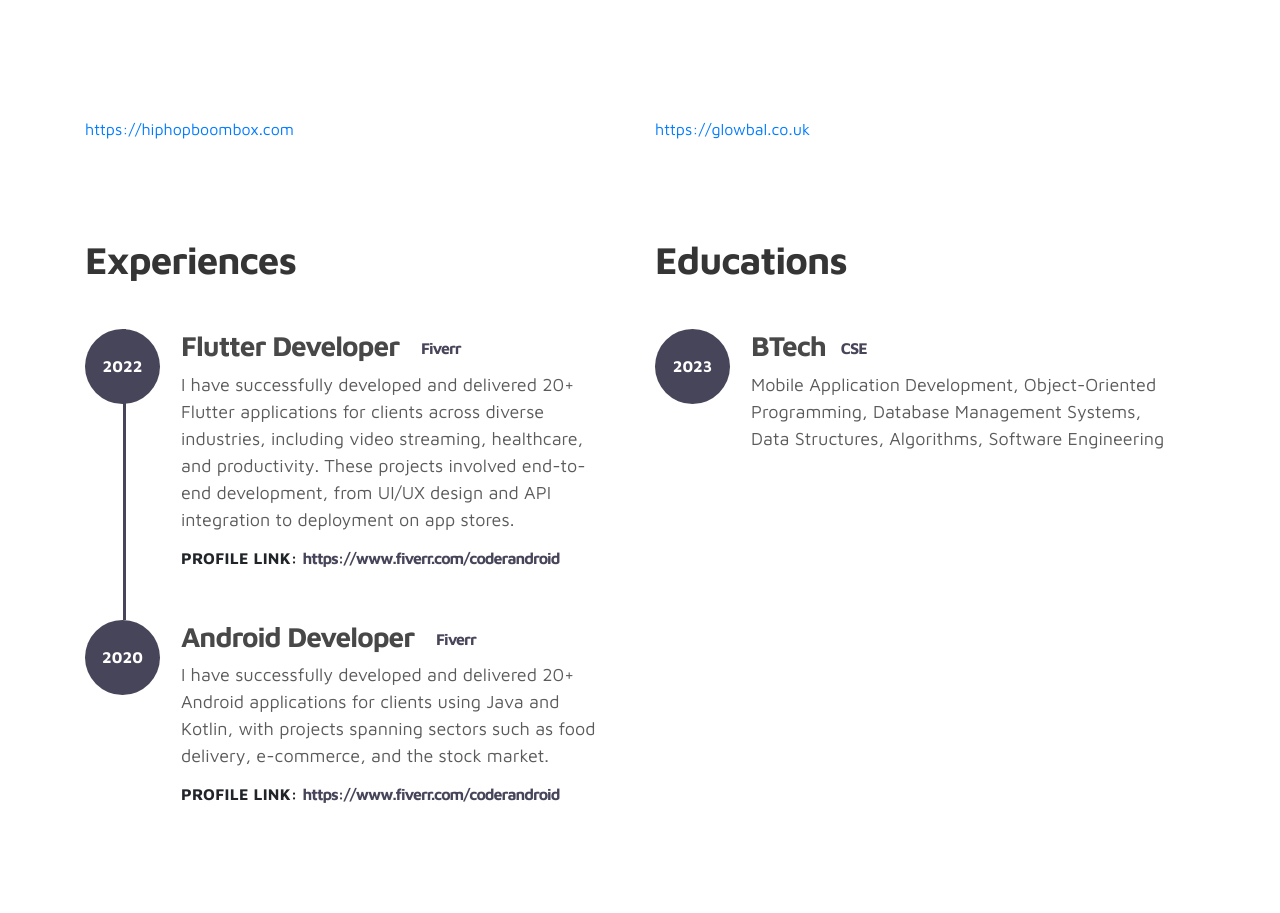
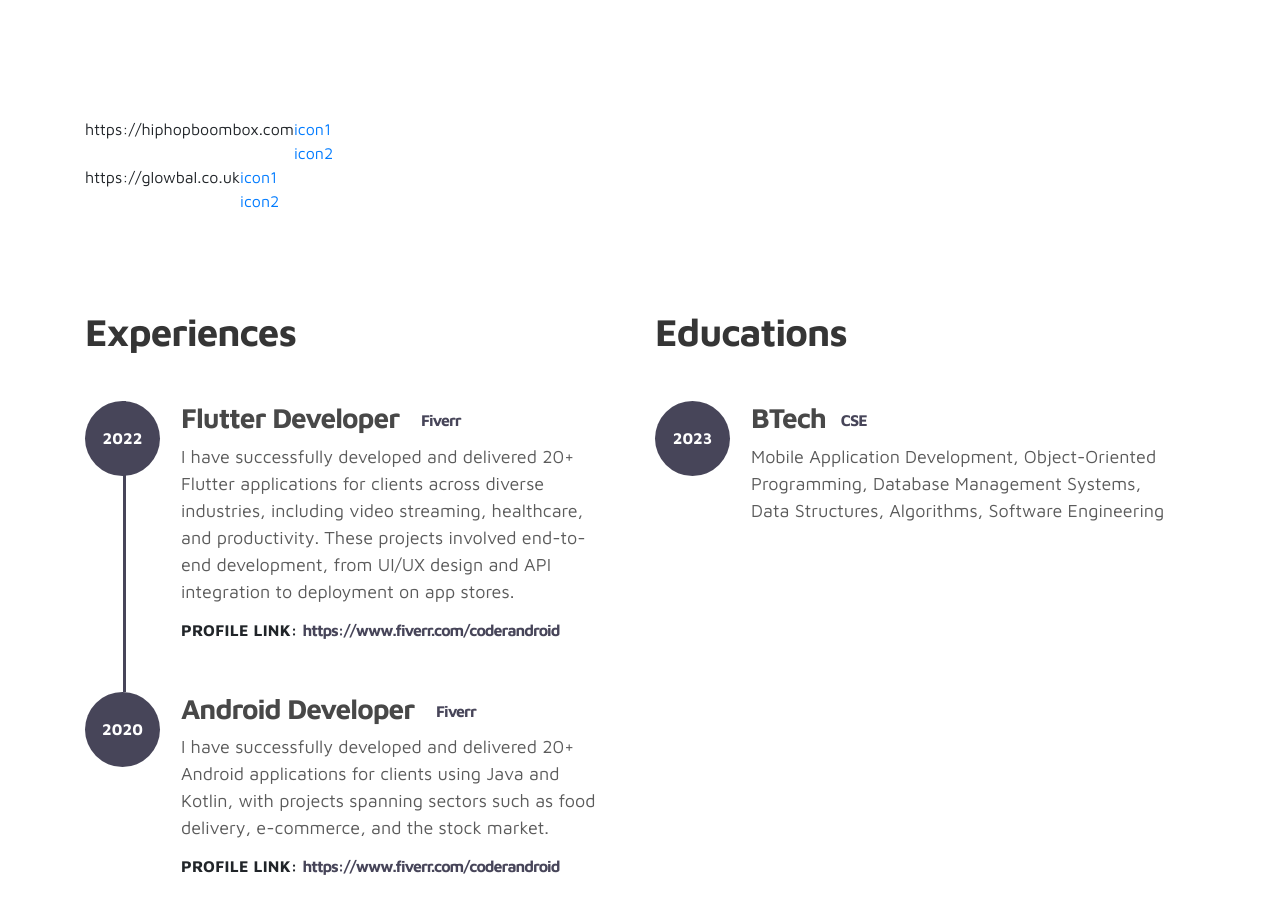
Before and after one commit to Bhaveshupadhyay/Bhaveshupadhyay.github.io, a plain HTML site: page index.html in a window 1280 px wide. Shown: the part 1364-2277 px from the top of the page. Drawn offline with Linux system fonts and the light colour scheme.

Commit message:
Update index.html

```diff
--- a/index.html
+++ b/index.html
@@ -151,19 +151,19 @@ https://www.tooplate.com/view/2115-marvel
         <div class="container">
             <div class="row">
 
-                <div class="col-lg-6 col-12">
-                  <a href="#">https://hiphopboombox.com</a>
-                  <div>
-                    <a href=""></a>
-                    <a href=""></a>
+                <div class="col-lg-12 col-12 d-flex">
+                  <div>https://hiphopboombox.com</div>
+                  <div class="d-flex flex-column">
+                    <a href="" target="_blank">icon1</a>
+                    <a href="" target="_blank">icon2</a>
                   </div>
                 </div>
 
-                <div class="col-lg-6 col-12">
-                  <a href="#">https://glowbal.co.uk</a>
-                  <div>
-                    <a href=""></a>
-                    <a href=""></a>
+                <div class="col-lg-12 col-12 d-flex">
+                  <div>https://glowbal.co.uk</div>
+                  <div class="d-flex flex-column">
+                    <a href="" target="_blank">icon1</a>
+                    <a href="" target="_blank">icon2</a>
                   </div>
                 </div>
             </div>
```
